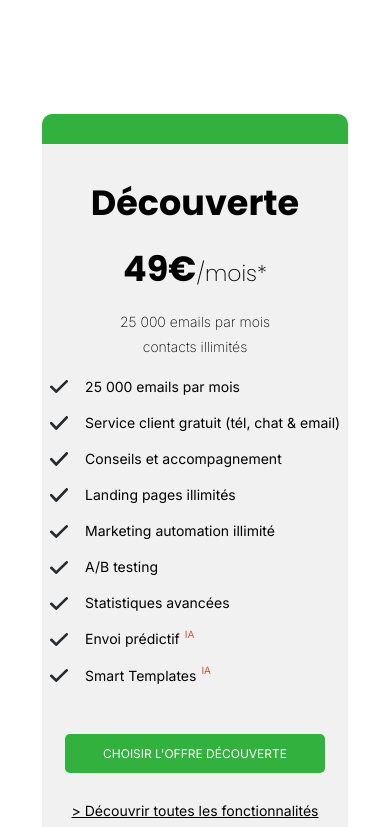
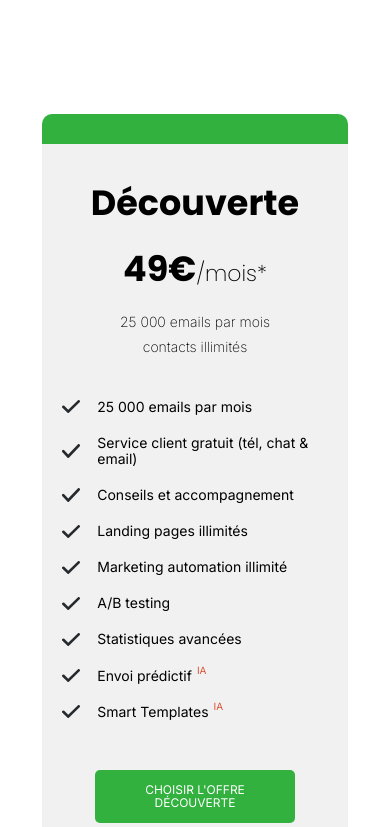
Before and after one commit to mathhetru/sarbacane, a plain HTML site: page index.html in a window 390 px wide. Shown: the part 937-1764 px from the top of the page. Drawn offline with nearby package versions, Linux system fonts and the light colour scheme.

Commit message:
fix green btn

```diff
--- a/sass/layouts/_complete-offer.scss
+++ b/sass/layouts/_complete-offer.scss
@@ -112,7 +112,7 @@
         &-container-card{
             margin: 0 ;
             width: 45%;
-            height: 750px
+            height: 770px
         }
     }
     .details{
@@ -181,4 +181,24 @@
             font-size: $size-text-mobile;
         }
     }
+    .card{
+        padding-bottom: 20px;
+        &-details-line{
+            margin: 20px;
+        }
+        &-choice__btn{
+            width: 200px;
+        }
+        &-functionnality{
+            text-align: center;
+            margin-bottom: 0;
+        }
+    }
 }
+@media screen and (max-width: 320px) {
+    .offer{
+        &-container-card{
+            height: 820px
+        }
+    }
+}
```
Also changed, not shown: css/style.css, 1 other file.
